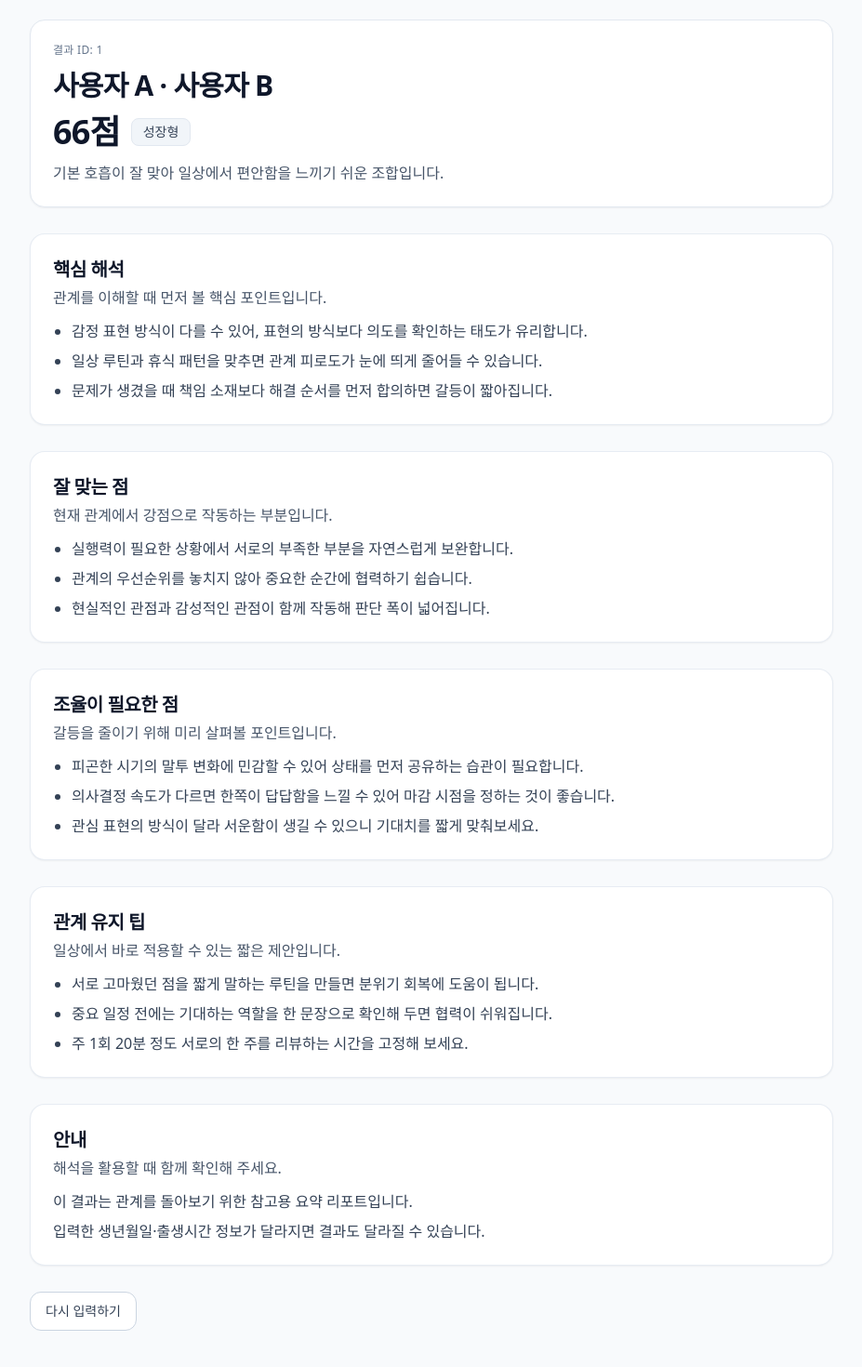
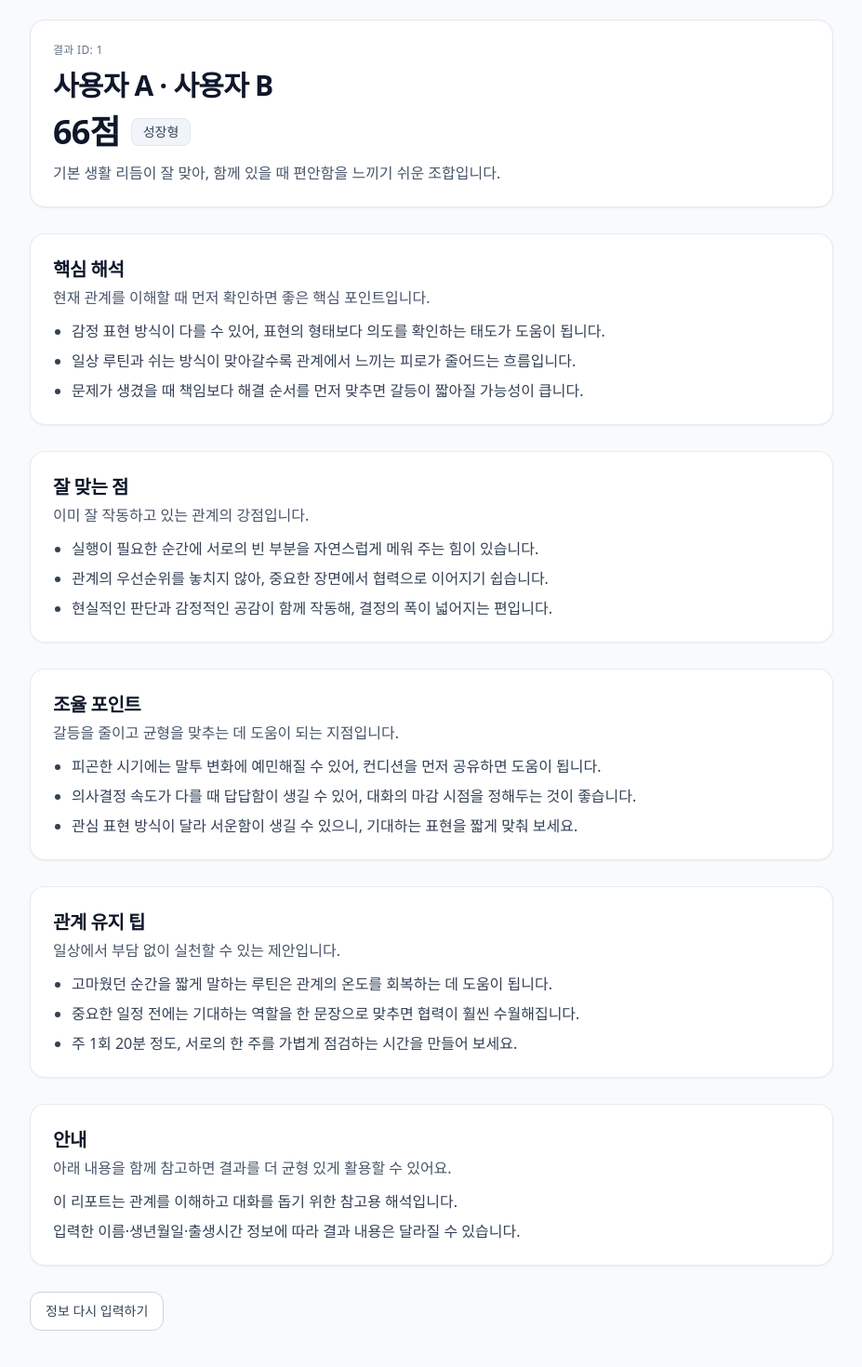
Before and after one commit to PLANB-John/product-saju-web-GPT, a Next.js app: page /result/1 in a window 1280 px wide. Shown: the part 76-1546 px from the top of the page at 93% size, without its empty margins (176-1103 px from the left). Built offline with nearby package versions, Linux system fonts and the light colour scheme.

Commit message:
Refine Korean UX copy across home, match, and result flows

```diff
--- a/app/page.tsx
+++ b/app/page.tsx
@@ -6,15 +6,17 @@ export default function HomePage() {
     <div className="section-gap">
       <section className="surface-card space-y-4">
         <p className="text-xs font-medium uppercase tracking-[0.12em] text-slate-500">Compatibility Report</p>
-        <h1 className="title-xl">두 사람의 흐름을 차분하게 읽는 사주 궁합 리포트</h1>
+        <h1 className="title-xl">두 사람을 더 잘 이해하기 위한 사주 궁합 리포트</h1>
         <p className="body-md max-w-2xl">
-          이름과 출생 정보를 입력하면, 핵심 해석과 관계 유지 팁을 보기 쉬운 카드 형태로 정리해 드립니다.
-          복잡한 기능보다 이해하기 쉬운 결과 경험에 집중한 MVP입니다.
+          이름과 출생 정보를 바탕으로 관계의 강점, 조율 포인트, 대화 힌트를 한 번에 정리해 드립니다.
+          확정적인 예측이 아닌 참고용 해석을 쉽고 차분하게 읽을 수 있도록 구성했습니다.
         </p>
 
-        <div className="flex flex-wrap items-center gap-3 pt-1">
+        <div className="space-y-2 pt-1">
+          <p className="text-sm text-slate-600">지금 바로 입력하고, 두 사람에게 맞는 관계 리포트를 확인해 보세요.</p>
+          <div className="flex flex-wrap items-center gap-3">
             <Link href="/match" className="btn-primary">
-            궁합 시작하기
+              궁합 리포트 시작하기
             </Link>
             <Link href="/policy/privacy" className="btn-secondary">
               개인정보 처리방침
@@ -23,11 +25,12 @@ export default function HomePage() {
               서비스 안내
             </Link>
           </div>
+        </div>
       </section>
 
       <PlaceholderCard
-        title="함께 보기 기능 (준비중)"
-        description="room/join 기반 공동 확인 흐름은 다음 단계에서 자연스럽게 연결될 예정입니다."
+        title="함께 보기 기능 (준비 중)"
+        description="리포트를 함께 확인하고 의견을 나눌 수 있는 room/join 기능은 다음 단계에서 자연스럽게 이어질 예정입니다."
       >
         <div className="flex flex-wrap gap-3 text-sm">
           <Link href="/room" className="btn-secondary">
--- a/app/result/[id]/page.tsx
+++ b/app/result/[id]/page.tsx
@@ -34,23 +34,23 @@ export default function ResultPage({
         </div>
       </header>
 
-      <ResultSection title="핵심 해석" description="관계를 이해할 때 먼저 볼 핵심 포인트입니다.">
+      <ResultSection title="핵심 해석" description="현재 관계를 이해할 때 먼저 확인하면 좋은 핵심 포인트입니다.">
         <ResultList items={result.coreInterpretations} />
       </ResultSection>
 
-      <ResultSection title="잘 맞는 점" description="현재 관계에서 강점으로 작동하는 부분입니다.">
+      <ResultSection title="잘 맞는 점" description="이미 잘 작동하고 있는 관계의 강점입니다.">
         <ResultList items={result.strengths} />
       </ResultSection>
 
-      <ResultSection title="조율이 필요한 점" description="갈등을 줄이기 위해 미리 살펴볼 포인트입니다.">
+      <ResultSection title="조율 포인트" description="갈등을 줄이고 균형을 맞추는 데 도움이 되는 지점입니다.">
         <ResultList items={result.adjustments} />
       </ResultSection>
 
-      <ResultSection title="관계 유지 팁" description="일상에서 바로 적용할 수 있는 짧은 제안입니다.">
+      <ResultSection title="관계 유지 팁" description="일상에서 부담 없이 실천할 수 있는 제안입니다.">
         <ResultList items={result.relationshipTips} />
       </ResultSection>
 
-      <ResultSection title="안내" description="해석을 활용할 때 함께 확인해 주세요.">
+      <ResultSection title="안내" description="아래 내용을 함께 참고하면 결과를 더 균형 있게 활용할 수 있어요.">
         <ul className="space-y-2 text-sm leading-7 text-slate-700 sm:text-base">
           <li>{result.notice.referenceOnly}</li>
           <li>{result.notice.variableByInput}</li>
@@ -58,7 +58,7 @@ export default function ResultPage({
       </ResultSection>
 
       <Link href="/match" className="btn-secondary w-full sm:w-auto">
-        다시 입력하기
+        정보 다시 입력하기
       </Link>
     </div>
   );
--- a/lib/compatibility/mock.ts
+++ b/lib/compatibility/mock.ts
@@ -1,42 +1,43 @@
 import type { CompatibilityResult, CompatibilityResultSeed } from "@/types/result";
 
-const RELATION_TYPES = ["안정형", "성장형", "균형형", "리듬조율형"] as const;
-
-const ONE_LINE_SUMMARIES = [
-  "기본 호흡이 잘 맞아 일상에서 편안함을 느끼기 쉬운 조합입니다.",
-  "서로의 차이가 자극이 되어 관계를 천천히 확장해 가기 좋은 흐름입니다.",
-  "강점이 다른 만큼 역할 분담을 잘하면 균형감이 살아나는 조합입니다.",
-  "속도 차이를 조율하면 안정적으로 오래가기 좋은 관계입니다.",
-] as const;
-
-const CORE_INTERPRETATIONS = [
-  "대화 템포가 크게 어긋나지 않아 핵심 이슈를 비교적 빨리 공유하는 편입니다.",
-  "중요한 결정을 앞두면 서로의 기준을 먼저 확인할수록 만족도가 높아집니다.",
-  "감정 표현 방식이 다를 수 있어, 표현의 방식보다 의도를 확인하는 태도가 유리합니다.",
-  "일상 루틴과 휴식 패턴을 맞추면 관계 피로도가 눈에 띄게 줄어들 수 있습니다.",
-  "문제가 생겼을 때 책임 소재보다 해결 순서를 먼저 합의하면 갈등이 짧아집니다.",
-] as const;
-
-const STRENGTHS = [
-  "실행력이 필요한 상황에서 서로의 부족한 부분을 자연스럽게 보완합니다.",
-  "관계의 우선순위를 놓치지 않아 중요한 순간에 협력하기 쉽습니다.",
-  "현실적인 관점과 감성적인 관점이 함께 작동해 판단 폭이 넓어집니다.",
-  "일상 대화의 밀도가 안정적이라 작은 오해가 크게 번지지 않는 편입니다.",
-] as const;
-
-const ADJUSTMENTS = [
-  "피곤한 시기의 말투 변화에 민감할 수 있어 상태를 먼저 공유하는 습관이 필요합니다.",
-  "의사결정 속도가 다르면 한쪽이 답답함을 느낄 수 있어 마감 시점을 정하는 것이 좋습니다.",
-  "관심 표현의 방식이 달라 서운함이 생길 수 있으니 기대치를 짧게 맞춰보세요.",
-  "관계 외 일정이 바쁠 때 연락 빈도 기준을 미리 정하면 불필요한 오해를 줄일 수 있습니다.",
-] as const;
-
-const RELATIONSHIP_TIPS = [
-  "주 1회 20분 정도 서로의 한 주를 리뷰하는 시간을 고정해 보세요.",
-  "갈등이 생기면 결론보다 감정 정리를 먼저 하고, 다음 행동 1가지만 합의해 보세요.",
-  "서로 고마웠던 점을 짧게 말하는 루틴을 만들면 분위기 회복에 도움이 됩니다.",
-  "중요 일정 전에는 기대하는 역할을 한 문장으로 확인해 두면 협력이 쉬워집니다.",
-] as const;
+const COPY = {
+  relationTypes: ["안정형", "성장형", "균형형", "리듬조율형"] as const,
+  oneLineSummaries: [
+    "기본 생활 리듬이 잘 맞아, 함께 있을 때 편안함을 느끼기 쉬운 조합입니다.",
+    "서로 다른 강점이 관계에 자극이 되어, 함께 성장하기 좋은 흐름을 만듭니다.",
+    "관점이 달라도 균형을 찾는 힘이 있어, 역할을 나누면 안정감이 커집니다.",
+    "속도를 맞춰 가는 과정이 중요하며, 조율이 되면 오래가기 좋은 관계입니다.",
+  ] as const,
+  coreInterpretations: [
+    "대화의 호흡이 크게 어긋나지 않아, 중요한 이슈를 비교적 빠르게 공유하는 편입니다.",
+    "결정이 필요한 순간에는 각자의 우선순위를 먼저 확인할수록 만족도가 높아집니다.",
+    "감정 표현 방식이 다를 수 있어, 표현의 형태보다 의도를 확인하는 태도가 도움이 됩니다.",
+    "일상 루틴과 쉬는 방식이 맞아갈수록 관계에서 느끼는 피로가 줄어드는 흐름입니다.",
+    "문제가 생겼을 때 책임보다 해결 순서를 먼저 맞추면 갈등이 짧아질 가능성이 큽니다.",
+  ] as const,
+  strengths: [
+    "실행이 필요한 순간에 서로의 빈 부분을 자연스럽게 메워 주는 힘이 있습니다.",
+    "관계의 우선순위를 놓치지 않아, 중요한 장면에서 협력으로 이어지기 쉽습니다.",
+    "현실적인 판단과 감정적인 공감이 함께 작동해, 결정의 폭이 넓어지는 편입니다.",
+    "일상 대화가 꾸준히 이어져 작은 오해가 크게 번지지 않는 안정감이 있습니다.",
+  ] as const,
+  adjustments: [
+    "피곤한 시기에는 말투 변화에 예민해질 수 있어, 컨디션을 먼저 공유하면 도움이 됩니다.",
+    "의사결정 속도가 다를 때 답답함이 생길 수 있어, 대화의 마감 시점을 정해두는 것이 좋습니다.",
+    "관심 표현 방식이 달라 서운함이 생길 수 있으니, 기대하는 표현을 짧게 맞춰 보세요.",
+    "서로 바쁜 기간에는 연락 기준을 미리 합의해 두면 불필요한 오해를 줄일 수 있습니다.",
+  ] as const,
+  relationshipTips: [
+    "주 1회 20분 정도, 서로의 한 주를 가볍게 점검하는 시간을 만들어 보세요.",
+    "갈등이 생기면 결론을 서두르기보다 감정을 먼저 정리하고 다음 행동 1가지를 정해 보세요.",
+    "고마웠던 순간을 짧게 말하는 루틴은 관계의 온도를 회복하는 데 도움이 됩니다.",
+    "중요한 일정 전에는 기대하는 역할을 한 문장으로 맞추면 협력이 훨씬 수월해집니다.",
+  ] as const,
+  notice: {
+    referenceOnly: "이 리포트는 관계를 이해하고 대화를 돕기 위한 참고용 해석입니다.",
+    variableByInput: "입력한 이름·생년월일·출생시간 정보에 따라 결과 내용은 달라질 수 있습니다.",
+  } as const,
+};
 
 function hashString(value: string): number {
   let hash = 2166136261;
@@ -77,16 +78,13 @@ export function getMockCompatibilityResult(seed: CompatibilityResultSeed): Compa
       personAName,
       personBName,
       score,
-      relationType: pickByHash(RELATION_TYPES, hash, 0),
-      oneLineSummary: pickByHash(ONE_LINE_SUMMARIES, hash, 3),
+      relationType: pickByHash(COPY.relationTypes, hash, 0),
+      oneLineSummary: pickByHash(COPY.oneLineSummaries, hash, 3),
     },
-    coreInterpretations: toStringList(pickTriple(CORE_INTERPRETATIONS, hash, 5)),
-    strengths: toStringList(pickTriple(STRENGTHS, hash, 7)),
-    adjustments: toStringList(pickTriple(ADJUSTMENTS, hash, 11)),
-    relationshipTips: toStringList(pickTriple(RELATIONSHIP_TIPS, hash, 13)),
-    notice: {
-      referenceOnly: "이 결과는 관계를 돌아보기 위한 참고용 요약 리포트입니다.",
-      variableByInput: "입력한 생년월일·출생시간 정보가 달라지면 결과도 달라질 수 있습니다.",
-    },
+    coreInterpretations: toStringList(pickTriple(COPY.coreInterpretations, hash, 5)),
+    strengths: toStringList(pickTriple(COPY.strengths, hash, 7)),
+    adjustments: toStringList(pickTriple(COPY.adjustments, hash, 11)),
+    relationshipTips: toStringList(pickTriple(COPY.relationshipTips, hash, 13)),
+    notice: COPY.notice,
   };
 }
--- a/lib/match/validation.ts
+++ b/lib/match/validation.ts
@@ -13,11 +13,11 @@ function validatePerson(
   }
 
   if (!DATE_REGEX.test(person.birthDate)) {
-    errors[`${prefix}.birthDate`] = "생년월일 형식(YYYY-MM-DD)을 확인해 주세요.";
+    errors[`${prefix}.birthDate`] = "생년월일을 다시 확인해 주세요.";
   }
 
   if (!person.birthTimeUnknown && !TIME_REGEX.test(person.birthTime)) {
-    errors[`${prefix}.birthTime`] = "출생시간 형식(HH:mm)을 확인해 주세요.";
+    errors[`${prefix}.birthTime`] = "시간을 모르시면 '출생시간을 모르겠어요'를 선택해 주세요.";
   }
 }
 
```
Also changed, not shown: app/match/page.tsx (+10 -4 lines). Lines whose indentation alone changed are shown as unchanged.
